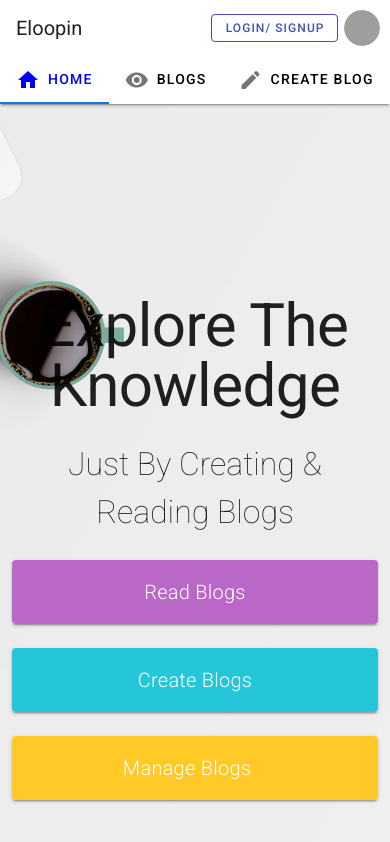
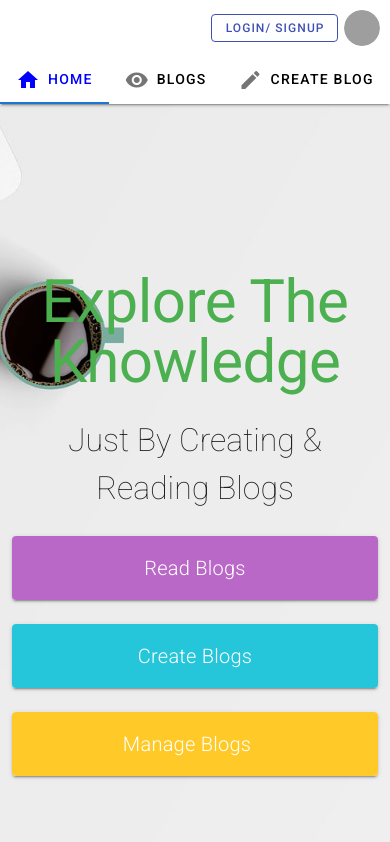
Before and after one commit to NiteshSoni-github/backend, a Vue app in the folder blogfrontend/: page / in a window 390 px wide. Shown: the top 842 px of the page. Built offline with nearby package versions, Linux system fonts and the light colour scheme; grey boxes are pictures that could not be loaded.

Commit message:
responsive whole site till the tablet

```diff
--- a/blogfrontend/src/components/blogcreator.vue
+++ b/blogfrontend/src/components/blogcreator.vue
@@ -3,44 +3,33 @@ s<template>
     <v-container fluid style="background-color:#EFFDFF">
       <!-- create blog heading-->
       <v-row>
-        <v-col cols="2" class="d-none d-md-block"></v-col>
-        <v-col md="8" cols="12">
+        <v-col cols="12" lg="2" class="d-none d-md-none d-lg-block"></v-col>
+        <v-col cols="12" md="12" lg="8" class="d-none d-sm-block">
           <v-row>
             <v-col cols="12">
               <v-card-actions class="mx-n2">
                 <span class="title">CREATE BLOG</span>
                 <div class="flex-grow-1"></div>
-                <v-btn
-                  class="ml-2 black--text"
-                  @click="overlay = !overlay"
-                >
+                <v-btn class="ml-2 black--text" @click="overlay = !overlay">
                   <span>Draft</span>
                   <v-icon right dark>save</v-icon>
                 </v-btn>
 
-                <v-btn
-                  color="info"
-                  class="ml-2 white--text"
-                  @click="overlay = !overlay"
-                >
+                <v-btn color="info" class="ml-2 white--text" @click="overlay = !overlay">
                   <span>Preview</span>
                   <v-icon right dark>remove_red_eye</v-icon>
                 </v-btn>
 
-                <v-btn
-
-                  color="success"
-                  class="ml-2 white--text"
-                  @click="publish"
-                >
+                <v-btn color="success" class="ml-2 white--text" @click="publish">
                   <span>Publish</span>
                   <v-icon right dark>mdi-cloud-upload</v-icon>
                 </v-btn>
               </v-card-actions>
-            </v-col>
+
             <v-overlay :value="overlay">
               <v-progress-circular indeterminate size="64"></v-progress-circular>
             </v-overlay>
+            </v-col>
           </v-row>
 
           <v-divider></v-divider>
@@ -79,8 +68,8 @@ s<template>
 
             <v-col cols="3">
               <p>Thumbnail</p>
-              <image-compressor :done="getFiles" :scale="scale" :quality="quality"></image-compressor>
-              <!-- <v-file-input
+              <!-- <image-compressor :done="getFiles" :scale="scale" :quality="quality"></image-compressor> -->
+              <v-file-input
                 background-color="white"
                 v-model="files"
                 class="mb-n12"
@@ -91,15 +80,21 @@ s<template>
                 prepend-icon="mdi-camera"
 
                 outlined
-              ></v-file-input>-->
+              ></v-file-input>
             </v-col>
           </v-row>
           <v-row>
             <v-col cols="12">
               <p>Blog</p>
               <v-card>
-                <vue-editor id="editor" useCustomImageHandler @image-added="handleImageAdded" :editorOptions="editorSettings" v-model="content"></vue-editor>
-              <!--" -->
+                <vue-editor
+                  id="editor"
+                  useCustomImageHandler
+                  @image-added="handleImageAdded"
+                  :editorOptions="editorSettings"
+                  v-model="content"
+                ></vue-editor>
+                <!--" -->
               </v-card>
               <br />
               <p>Discription</p>
@@ -119,7 +114,7 @@ s<template>
             </v-col>
           </v-row>
         </v-col>
-        <v-col cols="2" class="d-none d-md-block"></v-col>
+        <v-col cols="12" lg="2" class="d-none d-md-none d-lg-block"></v-col>
       </v-row>
     </v-container>
   </v-form>
@@ -207,7 +202,7 @@ export default {
         "Wedding"
       ],
       discription: "",
-      category: "",
+      category: ""
     };
   },
   watch: {
@@ -222,7 +217,6 @@ export default {
   methods: {
     getFiles(obj) {
       this.image = obj.original.file;
-
     },
     setEditorContent: function() {
       this.content = "<p>dfgcncdc</p>";
@@ -232,7 +226,6 @@ export default {
       console.log(this.content);
     },
 
-
     async handleImageAdded(file, Editor, cursorLocation, resetUploader) {
       // An example of using FormData
       // NOTE: Your key could be different such as:
@@ -241,16 +234,16 @@ export default {
       // console.log(file);
       formData.append("image1", file);
 
-       let url= "http://127.0.0.1:3333/testing";
-       let data= formData;
+      let url = "http://127.0.0.1:3333/testing";
+      let data = formData;
       //  console.log(data);
-       let options = {
+      let options = {
         headers: {
           "content-type": "multipart/form-data"
         }
       };
       // console.log(data);
-     await HTTP()
+      await HTTP()
         .post(url, data, options)
         .then(result => {
           console.log(result);
@@ -295,7 +288,6 @@ export default {
             alert("Error while uploading blog");
           }
         });
-
     }
   }
 };
--- a/blogfrontend/src/components/home.vue
+++ b/blogfrontend/src/components/home.vue
@@ -3,7 +3,7 @@
     <v-container fluid class="background_image" fill-height grid-list-md text-center>
       <v-layout row wrap align-center>
         <v-flex>
-          <h1 class="display-3 font-weight-regular mt-12">Explore The Knowledge</h1>
+          <h1 class="display-3 font-weight-regular green--text">Explore The Knowledge</h1>
           <br />
           <h1 class="font-weight-thin">Just By Creating & Reading Blogs</h1>
           <br>
@@ -168,7 +168,7 @@ export default {
 <style scoped>
 .background_image {
   height: 900px;
-
+width: 100%;
   /* opacity: 0.5; */
   background: url("./../../public/background.jpg") no-repeat center center fixed;
   background-size: cover;
--- a/blogfrontend/src/components/navbar.vue
+++ b/blogfrontend/src/components/navbar.vue
@@ -87,7 +87,11 @@
     <!-- v-toolbar visable on small screen -->
     <v-toolbar class="d-md-none" fixed :elevation="2" light flat>
       <template v-if="seenmobile">
-        <v-toolbar-title>Eloopin</v-toolbar-title>
+        <v-toolbar-title>
+          <router-link to="/" exact>
+            <v-img src="./../../public/logo.png" alt="avatar" max-width="120" max-height="40"></v-img>
+          </router-link>
+        </v-toolbar-title>
         <div class="flex-grow-1"></div>
         <!-- <v-btn icon v-on:click="seenmobile = !seenmobile">
           <v-icon>mdi-magnify</v-icon>
@@ -111,7 +115,7 @@
             <v-divider></v-divider>
 
             <v-list dense nav class="ml-2 mt-2">
-              <v-list-item v-for="item in items" :key="item.title" link>
+              <v-list-item v-for="item in items" :key="item.title"  link to="/profile">
                 <v-list-item-icon class="mr-3">
                   <v-icon>{{ item.icon }}</v-icon>
                 </v-list-item-icon>
--- a/blogfrontend/src/components/profile.vue
+++ b/blogfrontend/src/components/profile.vue
@@ -2,8 +2,8 @@
   <div class="manageblog">
     <v-container fluid style="background-color:#EFFDFF">
       <v-row>
-        <v-col cols="12" md="2" class="d-none d-md-block"></v-col>
-        <v-col cols="12" md="8" class="d-none d-md-block">
+        <v-col cols="12" md="2" lg="2" class="d-none d-md-none d-lg-block"></v-col>
+        <v-col cols="12" md="12" lg="8" class="d-none d-sm-block">
           <v-card-actions class="mt-12 mb-6">
             <div class="flex-grow-1"></div>
             <span class="display-3 font-weight-thin">Profile</span>
@@ -155,7 +155,7 @@
           </v-card-actions>
         </v-col>
 
-        <v-col cols="12" md="2" class="d-none d-md-block"></v-col>
+        <v-col cols="12" md="2" lg="2" class="d-none d-md-none d-lg-block"></v-col>
       </v-row>
     </v-container>
   </div>
```
